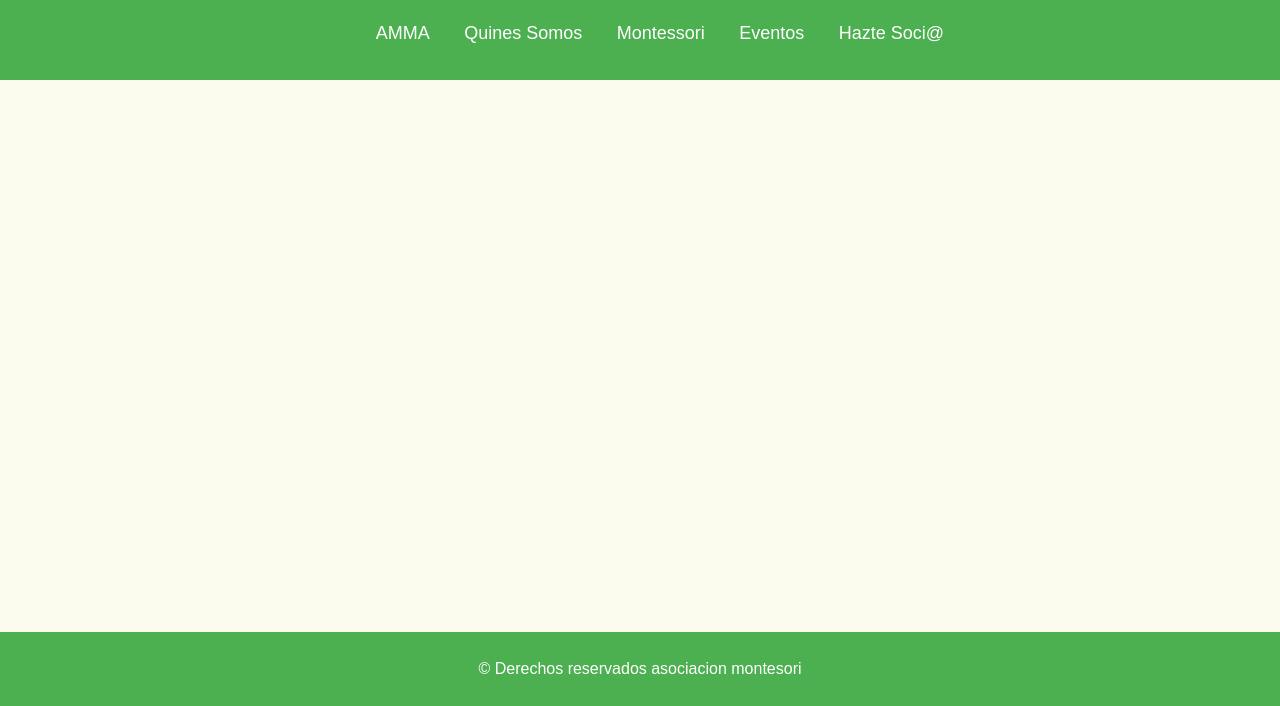
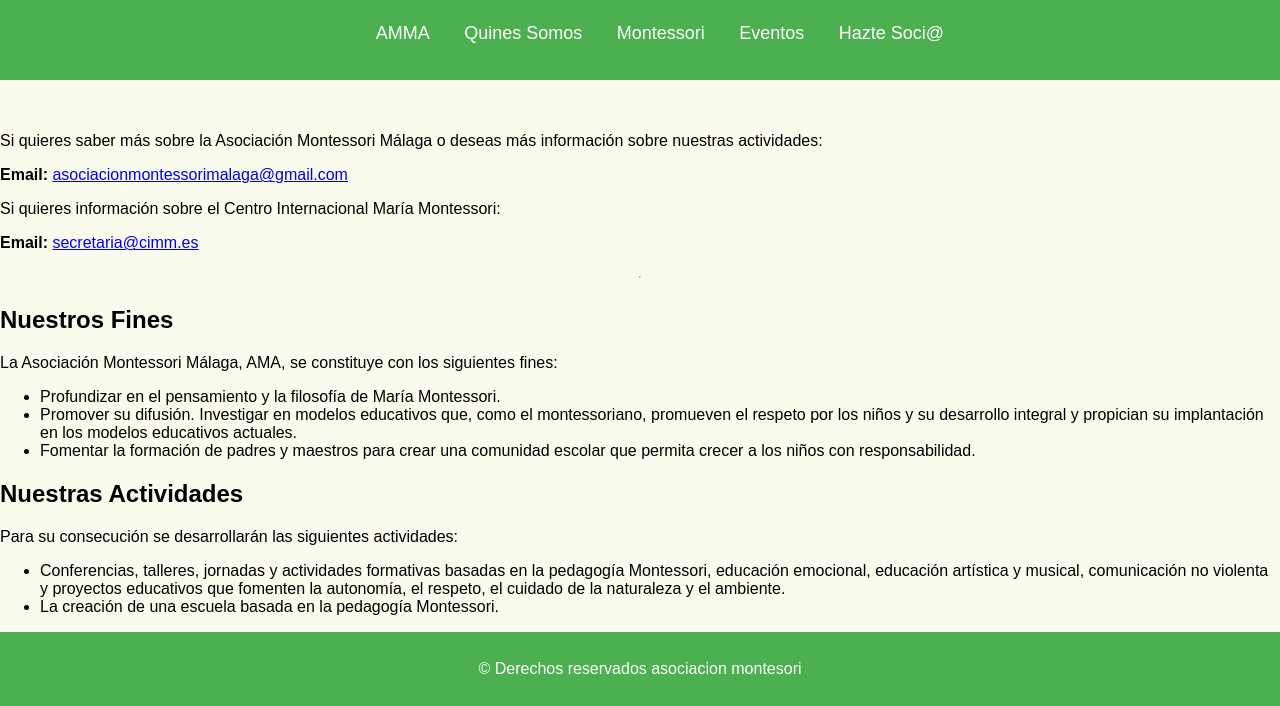
Before and after one commit to ftoledo-26/Pagina_Montessori, a plain HTML site: page Pages/AMMA.html in a window 1280 px wide. Shown: the part 94-800 px from the top of the page. Drawn offline with Linux system fonts and the light colour scheme.

Commit message:
un par mas de cositas

```diff
--- a/Pages/AMMA.html
+++ b/Pages/AMMA.html
@@ -26,8 +26,38 @@
         </div>
     </header>
 
-    <main>
+    <main class="main-content"></main>
+        <section class="contact-section">
+            <div class="contact-info">
+                <p>Si quieres saber más sobre la Asociación Montessori Málaga o deseas más información sobre nuestras actividades:</p>
+                <p><strong>Email:</strong> <a href="mailto:asociacionmontessorimalaga@gmail.com">asociacionmontessorimalaga@gmail.com</a></p>
+            </div>
+            <div class="contact-info">
+                <p>Si quieres información sobre el Centro Internacional María Montessori:</p>
+                <p><strong>Email:</strong> <a href="mailto:secretaria@cimm.es">secretaria@cimm.es</a></p>
+            </div>
+        </section>
 
+        <hr class="divider">
+
+        <section class="info-section">
+            <h2>Nuestros Fines</h2>
+            <p>La Asociación Montessori Málaga, AMA, se constituye con los siguientes fines:</p>
+            <ul>
+                <li>Profundizar en el pensamiento y la filosofía de María Montessori.</li>
+                <li>Promover su difusión. Investigar en modelos educativos que, como el montessoriano, promueven el respeto por los niños y su desarrollo integral y propician su implantación en los modelos educativos actuales.</li>
+                <li>Fomentar la formación de padres y maestros para crear una comunidad escolar que permita crecer a los niños con responsabilidad.</li>
+            </ul>
+
+            <div class="highlight">
+                <h2>Nuestras Actividades</h2>
+                <p>Para su consecución se desarrollarán las siguientes actividades:</p>
+                <ul>
+                    <li>Conferencias, talleres, jornadas y actividades formativas basadas en la pedagogía Montessori, educación emocional, educación artística y musical, comunicación no violenta y proyectos educativos que fomenten la autonomía, el respeto, el cuidado de la naturaleza y el ambiente.</li>
+                    <li>La creación de una escuela basada en la pedagogía Montessori.</li>
+                </ul>
+            </div>
+        </section>
     </main>
 
     <footer>
```
Also changed, not shown: style.css (+12 -0 lines), Pages/Socio.html (line endings or trailing spaces).
